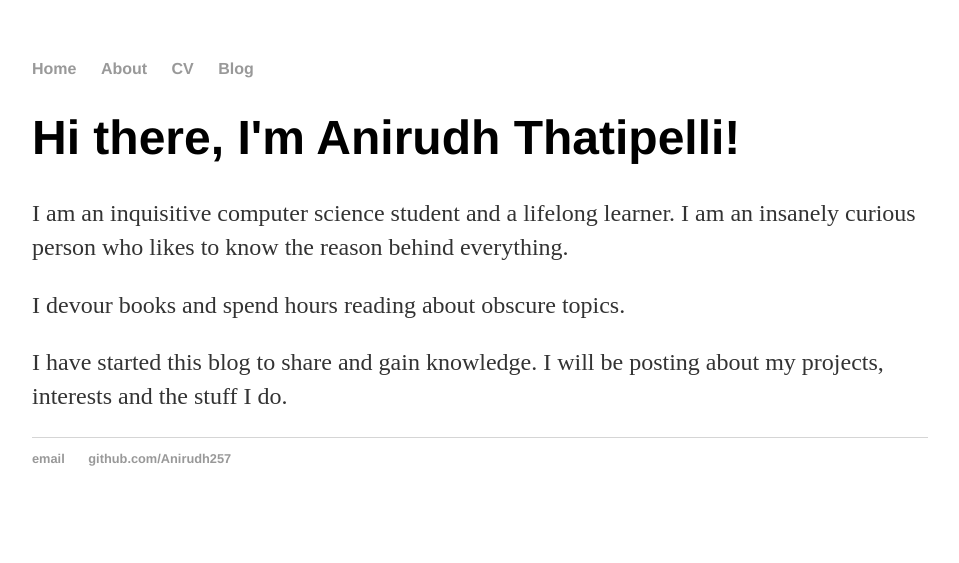
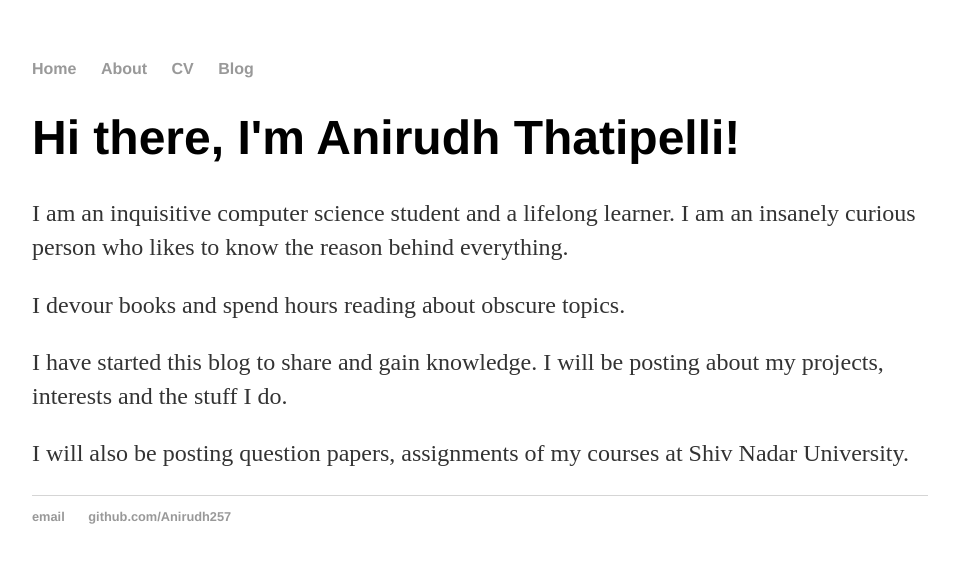
Before and after one commit to Anirudh257/Anirudh257.github.io, a Jekyll site: the page built from index.html, in a window 1280 px wide. Shown: the top 563 px of the page, without its empty margins (160-1119 px from the left). Built offline with Jekyll 4.4.1, drawn with Linux system fonts in a browser that asks for light colours.

Commit message:
Update index.html

```diff
--- a/index.html
+++ b/index.html
@@ -9,4 +9,8 @@ title: Anirudh Thatipelli's blog
 
 
 	<p>I have started this blog to share and gain knowledge. I will be posting about my projects, interests and the stuff I do.</p>
+
+
+
+	<p>I will also be posting question papers, assignments of my courses at Shiv Nadar University.</p>
 </div><!-- /.blurb -->
```
